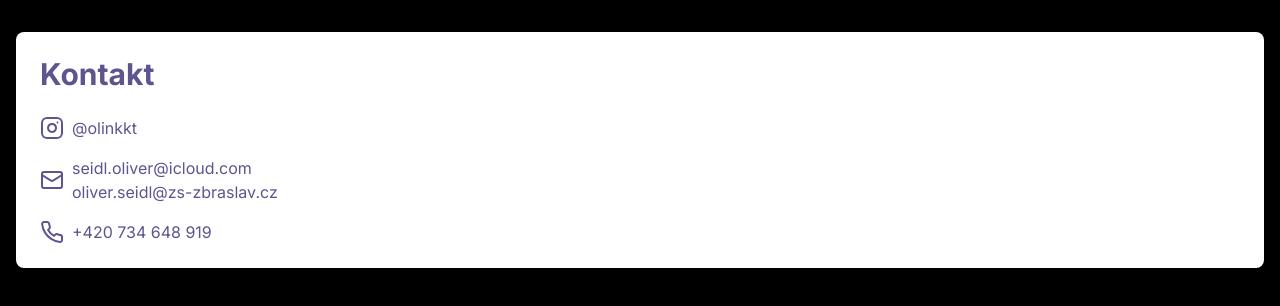
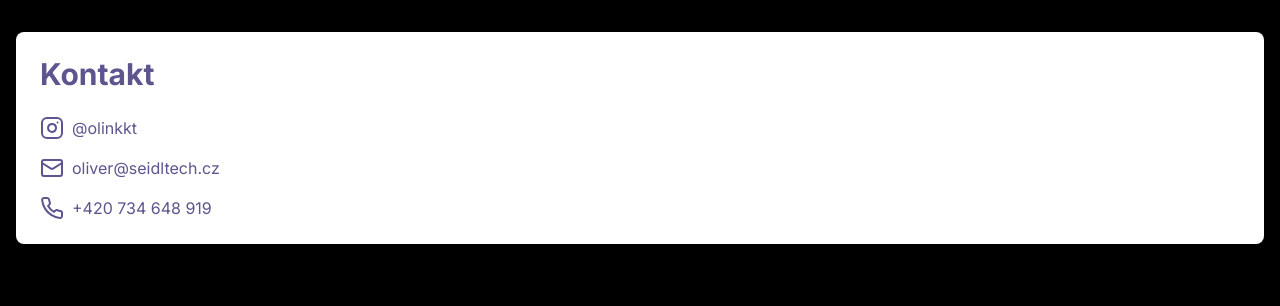
Before and after one commit to Olinkkt/oliverseidl, a Next.js app: page /kontakt in a window 1280 px wide. Shown: the top 306 px of the page. Built offline with nearby package versions, Linux system fonts and the light colour scheme.

Commit message:
Update contact email in Contact component: replaced old email addresses with a single new email address for improved clarity and streamlined communication.

```diff
--- a/app/kontakt/page.tsx
+++ b/app/kontakt/page.tsx
@@ -14,11 +14,9 @@ export default function Contact() {
           </div>
           <div className="flex items-center">
             <Mail className="text-[#5E548E] mr-2" size={24} />
-            <div>
-              <a href="mailto:seidl.oliver@icloud.com" className="text-[#5E548E] hover:underline">seidl.oliver@icloud.com</a>
-              <br />
-              <a href="mailto:oliver.seidl@zs-zbraslav.cz" className="text-[#5E548E] hover:underline">oliver.seidl@zs-zbraslav.cz</a>
-            </div>
+            <a href="mailto:oliver@seidltech.eu" className="text-[#5E548E] hover:underline">
+              oliver@seidltech.cz
+            </a>
           </div>
           <div className="flex items-center">
             <Phone className="text-[#5E548E] mr-2" size={24} />
```
